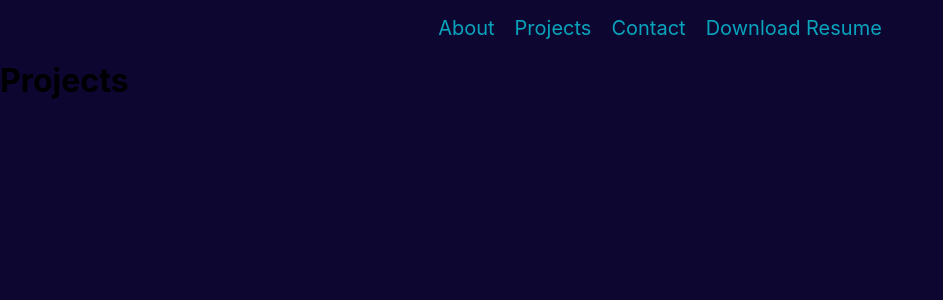
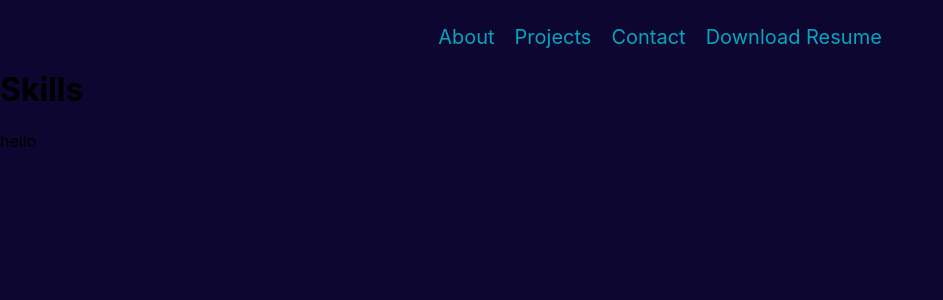
Before and after one commit to kguertin/portfolio-website, a React (Create React App) app in the folder client/: page / in a window 1280 px wide. Both pictures are taken after a click on the item "Projects". Shown: the top 300 px of the page, without its empty margins (0-943 px from the left). Built offline with nearby package versions, Linux system fonts and the light colour scheme.

Commit message:
set up skills component

```diff
--- a/client/package.json
+++ b/client/package.json
@@ -6,7 +6,6 @@
     "@testing-library/jest-dom": "^4.2.4",
     "@testing-library/react": "^9.3.2",
     "@testing-library/user-event": "^7.1.2",
-    "file-saver": "^2.0.2",
     "react": "^16.13.1",
     "react-dom": "^16.13.1",
     "react-scripts": "3.4.3"
--- /dev/null
+++ b/client/src/components/Skills/skills.component.jsx
@@ -0,0 +1,27 @@
+import React, { Component } from 'react';
+
+import './skills.style.css';
+
+export class Skills extends Component {
+    constructor(){
+        super();
+
+        this.state = {
+            skills: [],
+            activeSkills: []
+
+        }
+    }
+
+
+
+
+    render(){
+        return (
+            <div>
+                <h1>Skills</h1>
+                <p>hello</p>
+            </div>
+        )
+    }
+}
--- a/client/src/components/nav/nav.component.jsx
+++ b/client/src/components/nav/nav.component.jsx
@@ -1,6 +1,4 @@
 import React from 'react';
-
-import { saveAs } from 'file-saver';
 
 import './nav.styles.css';
 
--- a/client/src/components/nav/nav.styles.css
+++ b/client/src/components/nav/nav.styles.css
@@ -1,6 +1,7 @@
 .nav {
     display: flex;
     justify-content: center;
+    margin-top: 25px;
 }
 
 .nav-item {
--- a/client/src/components/projects-section/projects-section.component.jsx
+++ b/client/src/components/projects-section/projects-section.component.jsx
@@ -1,7 +1,10 @@
 import React from 'react';
 
 import './projects-section.styles.css';
+import { Skills } from '../Skills/skills.component';
 
 export const Projects = () => {
-     return <h1>Projects</h1>
+     return (
+          <Skills />
+     )
 }
```
Also changed, not shown: client/src/components/Skills/skills.style.css (added).
